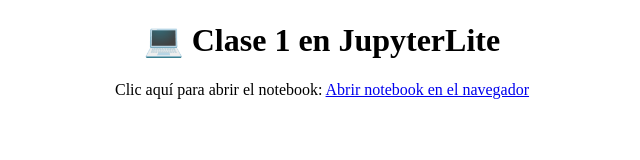
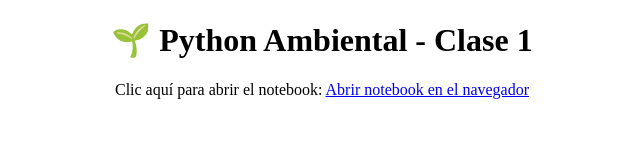
Before and after one commit to diegoprograms/python_ambiental_clase1, a plain HTML site: page index.html in a window 1280 px wide. Shown: the whole page, without its empty margins (318-958 px from the left). Drawn offline with Linux system fonts and the light colour scheme.

Commit message:
Update index.html

```diff
--- a/index.html
+++ b/index.html
@@ -2,11 +2,11 @@
 <html>
   <head>
     <meta charset="utf-8" />
-    <title>Clase 1 - JupyterLite</title>
+    <title>Python Ambiental - Clase 1</title>
     <link rel="icon" href="https://jupyterlite.readthedocs.io/en/latest/_static/favicon.ico" />
   </head>
   <body>
-    <h1 style="text-align:center;">💻 Clase 1 en JupyterLite</h1>
+    <h1 style="text-align:center;">🌱 Python Ambiental - Clase 1</h1>
     <p style="text-align:center;">
       Clic aquí para abrir el notebook:
       <a href="https://jupyterlite.github.io/demo/repl/index.html?path=./notebooks/ejemplo.ipynb" target="_blank">
```
